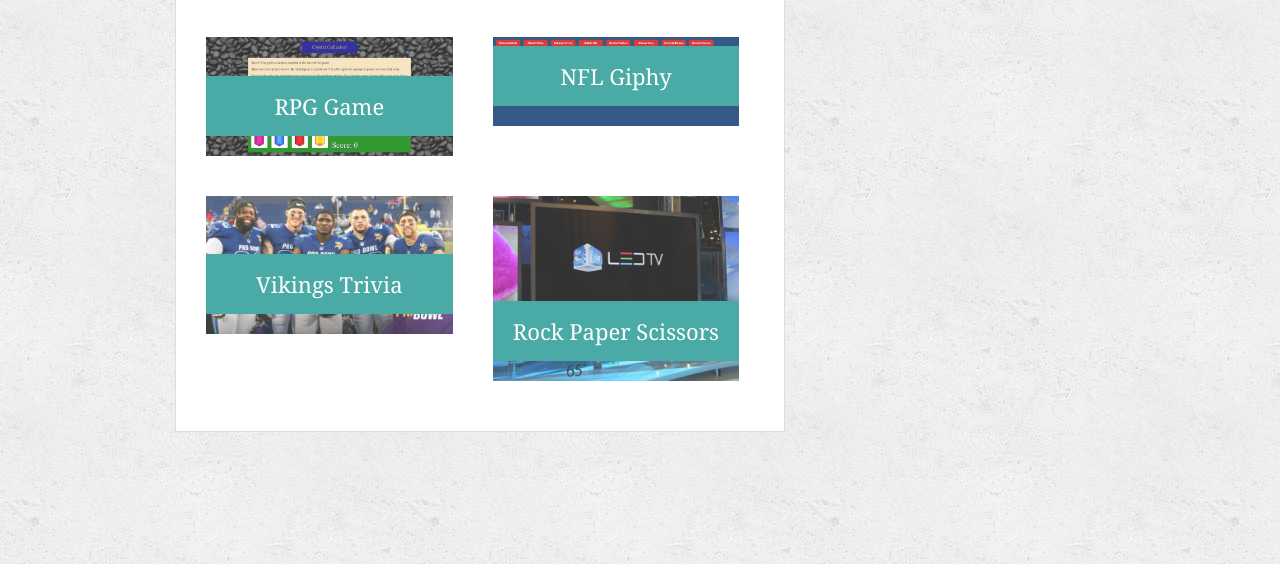
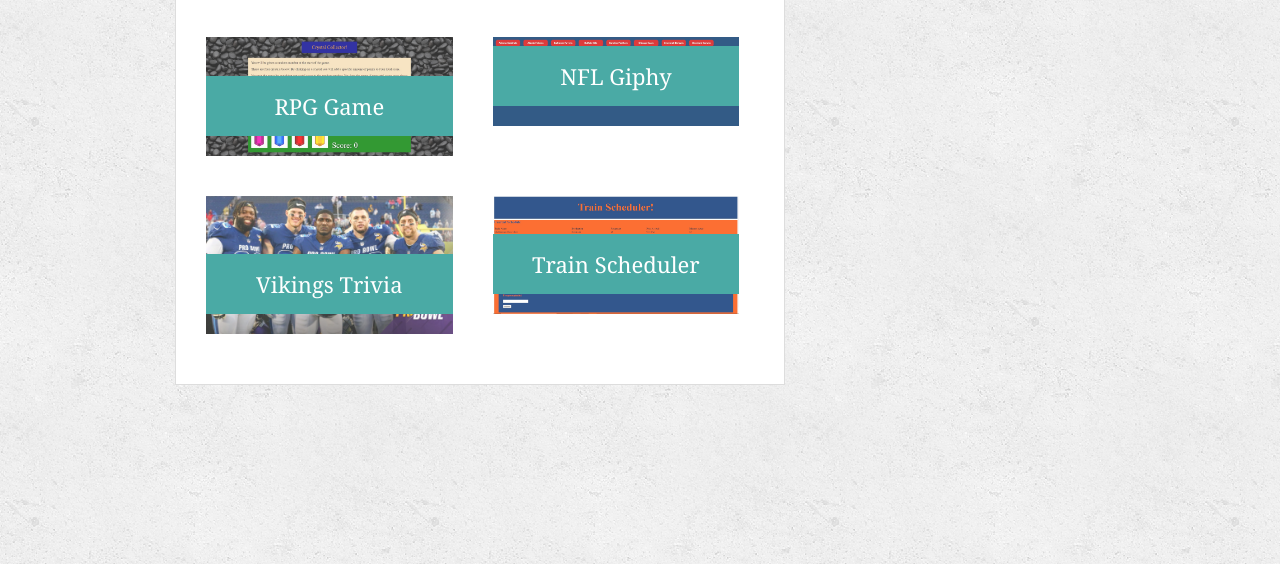
Before and after one commit to sweedishhfish04/Bootstrap-Portfolio, a plain HTML site: page portfolio.html in a window 1280 px wide. Shown: the part 236-800 px from the top of the page. Drawn offline with nearby package versions, Linux system fonts and the light colour scheme.

Commit message:
added game to portfolio

```diff
--- a/portfolio.html
+++ b/portfolio.html
@@ -45,9 +45,9 @@
             <h3>Vikings Trivia</h3>
           </div>
           <div class="work">
-            <img src="assets/images/technics-q-c-640-480-9.jpg" alt="Rock Paper Scissors">
+            <img src="assets/images/Train.jpg" alt="Train Scheduler">
 
-            <h3>Rock Paper Scissors</h3>
+            <h3>Train Scheduler</h3>
           </div>
 
         </section>
```
Also changed, not shown: assets/images/Train.jpg (added), assets/images/technics-q-c-640-480-9.jpg (deleted).
